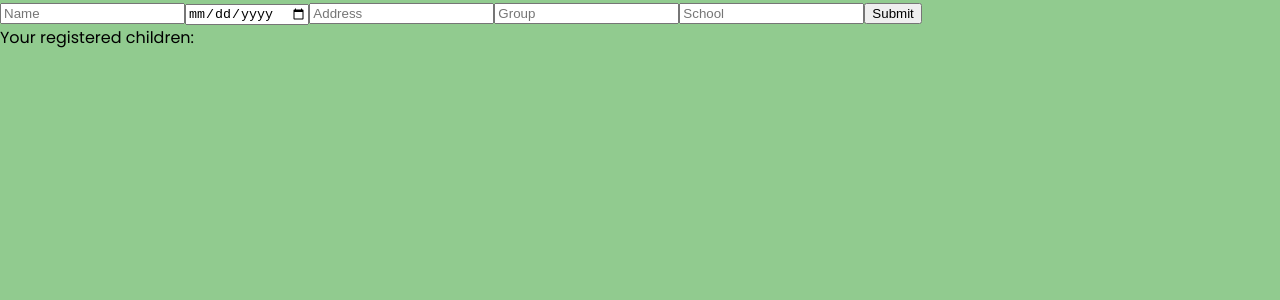
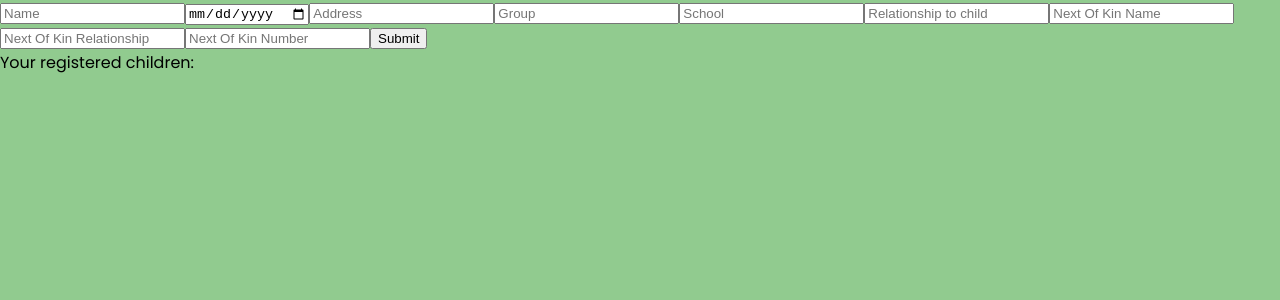
Before and after one commit to shussain894/cpa-fc-app, a React (Create React App) app: page /register in a window 1280 px wide. Shown: the top 300 px of the page. Built offline with nearby package versions, Linux system fonts and the light colour scheme.

Commit message:
further changes to register

```diff
--- a/src/pages/Register.js
+++ b/src/pages/Register.js
@@ -7,13 +7,17 @@ const Register = ({ navigate, token, setToken }) => {
   const [address, setAddress] = useState("");
   const [group, setGroup] = useState("");
   const [school, setSchool] = useState("");
+  const [relationship, setRelationship] = useState("");
+  const [nokName, setNokName] = useState("");
+  const [nokRelationship, setNokRelationship] = useState("");
+  const [nokNumber, setNokNumber] = useState("");
   const [registered, setRegistered] = useState(false);
   const [children, setChildren] = useState([]);
   const user_id = window.localStorage.getItem('user_id')
 
   const handleSubmit = async (event) => {
     event.preventDefault();
-    console.log(`${name}, ${dob}, ${address}, ${group}, ${school}`)
+    console.log(`${name}, ${dob}, ${address}, ${group}, ${school}, ${relationship}, ${nokName}, ${nokRelationship}, ${nokNumber}`)
     console.log(showAge(dob))
 
     fetch(`/users/${user_id}`, {
@@ -25,7 +29,9 @@ const Register = ({ navigate, token, setToken }) => {
         // 'Access-Control-Allow-Methods': 'GET, HEAD, POST, PUT, DELETE, OPTIONS, PATCH',
         'Authorization': `Bearer ${token}`
       },
-      body: JSON.stringify({ name: name, dob: dob, address: address, group: group, school: school })
+      body: JSON.stringify({
+        name: name, dob: dob, address: address, group: group, school: school, relationship: relationship, nokName: nokName, nokRelationship: nokRelationship, nokNumber: nokNumber
+      })
     })
 
     let data = await response.json()
@@ -44,6 +50,10 @@ const Register = ({ navigate, token, setToken }) => {
     setAddress("")
     setGroup("")
     setSchool("")
+    setRelationship("")
+    setNokName("")
+    setNokRelationship("")
+    setNokNumber("")
     setRegistered(true)
   }
 
@@ -83,6 +93,22 @@ const Register = ({ navigate, token, setToken }) => {
     setSchool(event.target.value)
   }
 
+  const handleRelationshipChange = (event) => {
+    setRelationship(event.target.value)
+  }
+
+  const handleNokName = (event) => {
+    setNokName(event.target.value)
+  }
+
+  const handleNokRelationship = (event) => {
+    setNokRelationship(event.target.value)
+  }
+
+  const handleNokNumber = (event) => {
+    setNokNumber(event.target.value)
+  }
+
   return (
     <>
       <body>
@@ -92,6 +118,10 @@ const Register = ({ navigate, token, setToken }) => {
           <input placeholder="Address" id="address" type='text' value={ address } onChange={handleAddressChange}/>
           <input placeholder="Group" id="group" type='text' list ='groups' value={ group } onChange={handleGroupChange}/>
           <input placeholder="School" id="school" type='text' value={ school } onChange={handleSchoolChange}/>
+          <input placeholder="Relationship to child" id="relationship" type='text' value={ relationship } onChange={handleRelationshipChange}/>
+          <input placeholder="Next Of Kin Name" id="nokName" type='text' value={ nokName } onChange={handleNokName}/>
+          <input placeholder="Next Of Kin Relationship" id="nokRelationship" type='text' value={ nokRelationship } onChange={handleNokRelationship}/>
+          <input placeholder="Next Of Kin Number" id="nokNumber" type='text' pattern="^[0-9\b]+$" value={ nokNumber } onChange={handleNokNumber}/>
           <datalist id='groups'>
           <option value="Shaz's U9s" />
           <option value="Michael's U10s" />
```
